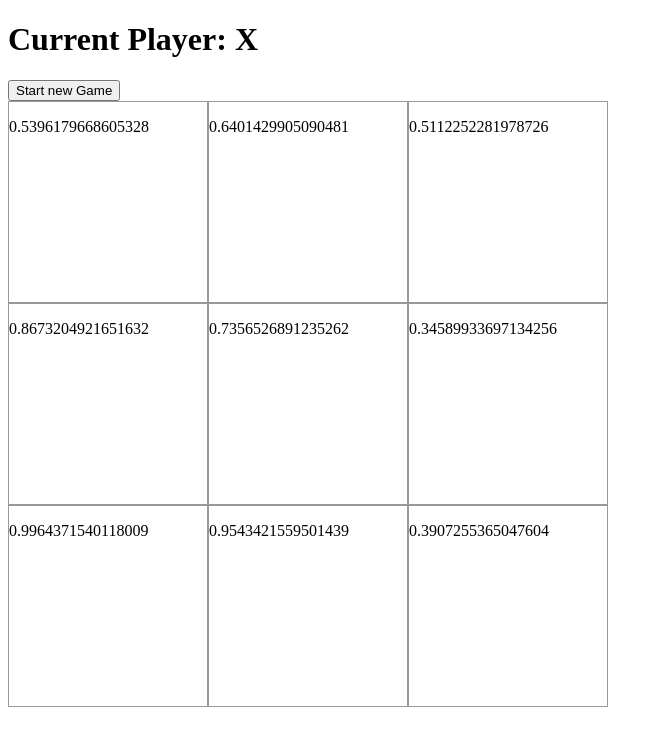
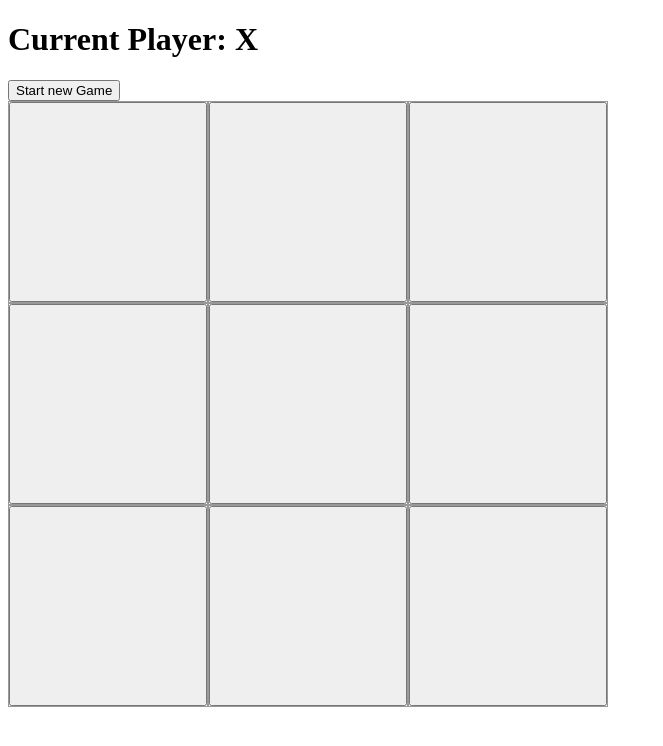
Before and after one commit to andriikorshenko/tiktaktoe, an Angular app: page / in a window 1280 px wide. Shown: the top 746 px of the page, without its empty margins (0-663 px from the left). Built offline with nearby package versions, Linux system fonts and the light colour scheme.

Commit message:
Update square component

```diff
--- a/src/app/board/board.component.html
+++ b/src/app/board/board.component.html
@@ -9,7 +9,7 @@
 <main>
     <app-square
         *ngFor="let val of squares; let i = index"
-        value="val"
+        [value]="val"
         (click)="makeMove(i)">
 
     </app-square>
--- a/src/app/square/square.component.ts
+++ b/src/app/square/square.component.ts
@@ -1,15 +1,17 @@
-import { Component } from '@angular/core';
+import { Component, Input } from '@angular/core';
 
 @Component({
   selector: 'app-square',
   template: `
-    <p>
-      {{ rando }}
-    </p>
+    <button *ngIf="!value">{{ value }}</button>
+    <button *ngIf="value == 'X'">{{ value }}</button>
+    <button *ngIf="value == 'O'">{{ value }}</button>
+
   `,
-  styles: [
-  ]
+  styles: ['button { width: 100%; height: 100%; font-size: 5em !important; }']
 })
-export class SquareComponent {
-  rando = Math.random();
+export class SquareComponent  {
+
+  @Input() value!: 'X' | 'O';
+
 }
```
